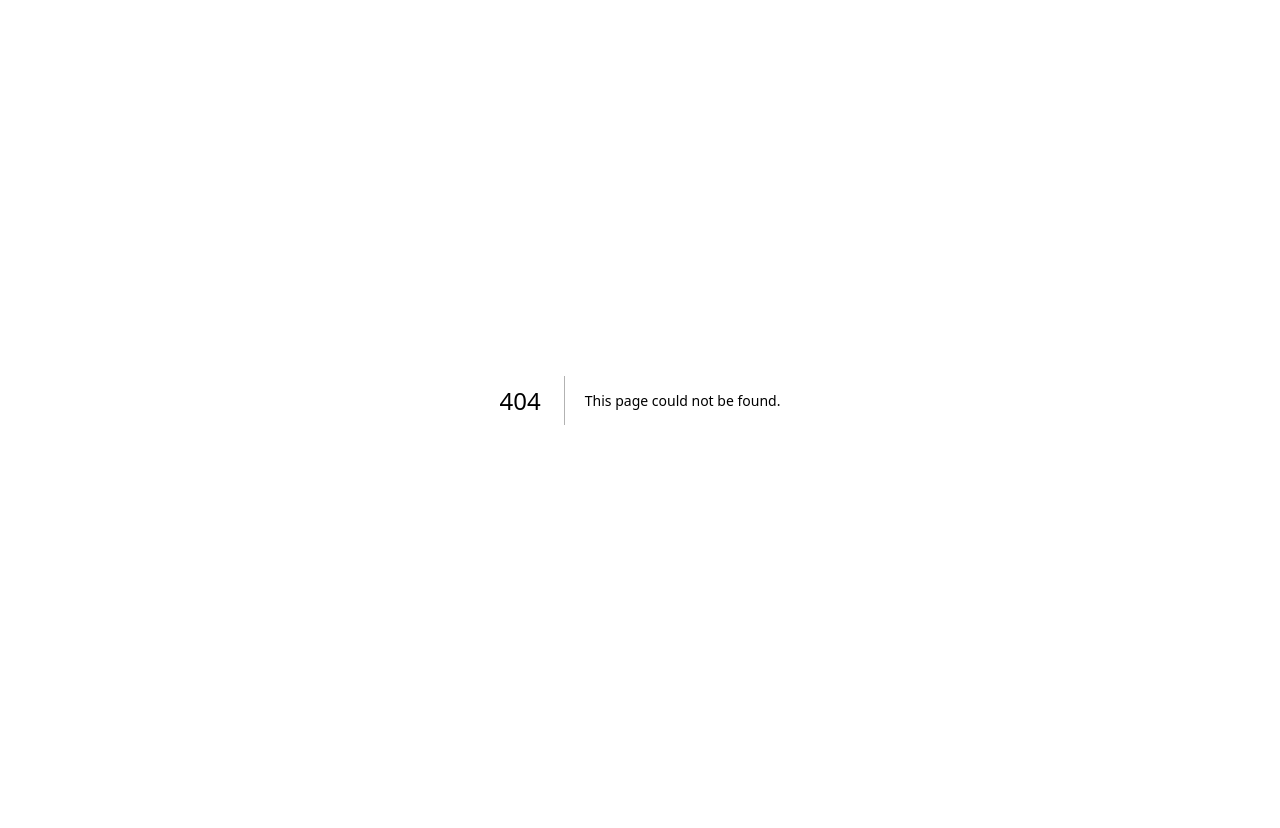
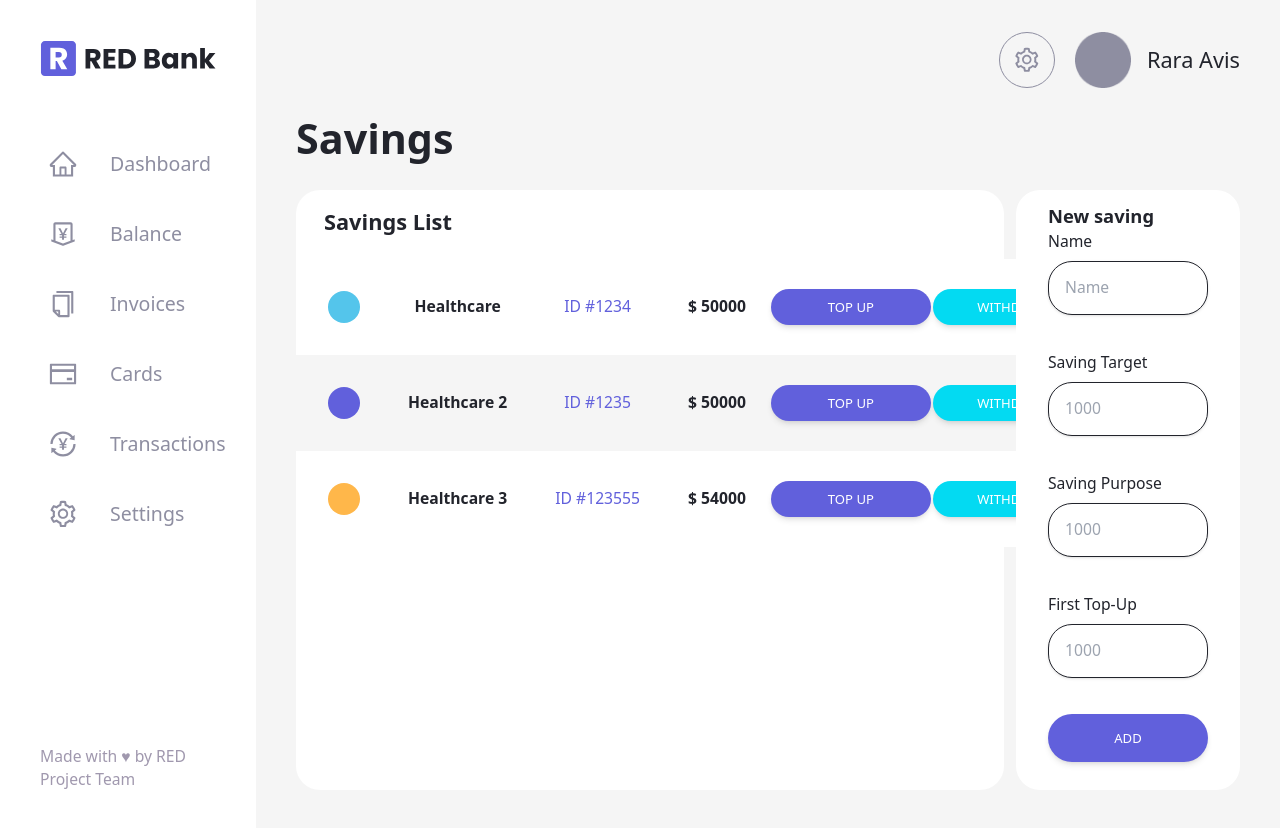
Before and after one commit to ratnov2/broker, a Next.js app: page /savings in a window 1280 px wide. Before the commit this address had no page. Shown: the top 828 px of the page. Before the commit the page ends 800 px from the top, so only its background shows below. Built offline with nearby package versions, Linux system fonts and the light colour scheme; no server answers.

Commit message:
Feat (#2): Сверстал, разбил на компоненты, сделал данные

```diff
--- /dev/null
+++ b/app/components/screens/savings/Savings.tsx
@@ -0,0 +1,22 @@
+import { FC } from 'react'
+
+import Layout from '@/layout/Layout'
+import SavingsForm from "@/screens/savings/form/SavingsForm";
+import SavingsTable from "@/screens/savings/table/SavingsTable";
+
+
+const Savings: FC = () => {
+    return (
+        <Layout title='Savings'>
+            <div className='flex justify-left items-center mt-5 mb-5'>
+                <h1 className='text-4xl font-bold'>Savings</h1>
+            </div>
+            <div className='flex justify-between h-screen' >
+                <SavingsTable ></SavingsTable>
+                <SavingsForm ></SavingsForm>
+            </div>
+        </Layout>
+    )
+}
+
+export default Savings
--- /dev/null
+++ b/app/components/screens/savings/button/SavingsButton.tsx
@@ -0,0 +1,27 @@
+import { FC } from 'react'
+
+type buttonProps = {
+    color: string,
+    text: string,
+    height: string,
+    width: string,
+}
+
+const SavingsButton: FC<buttonProps> = ({color, text, height, width}:buttonProps) => {
+
+    let className = `${width} ${height} inline-block px-6 py-2.5 bg-blue-600
+                text-white font-medium text-xs leading-tight uppercase rounded-3xl
+                shadow-md hover:bg-blue-700 hover:shadow-lg focus:bg-blue-700 focus:shadow-lg
+                focus:outline-none focus:ring-0 active:bg-blue-800 active:shadow-lg
+                transition duration-150 ease-in-out`;
+    return (
+        <button type="button"
+                className={className}
+                style={{backgroundColor: color}}
+        >
+            {text}
+        </button>
+    )
+}
+
+export default SavingsButton;
--- /dev/null
+++ b/app/components/screens/savings/data/savings.tsx
@@ -0,0 +1,43 @@
+export type SavingsData = {
+    id: number,
+    name: string,
+    amount: number,
+    topUp: number,
+    currency: string,
+    purpose: number,
+    color: string,
+    bColor: string,
+}
+
+export let savingsData: SavingsData[] = [
+    {
+        id:1234,
+        name:'Healthcare',
+        amount: 50000,
+        topUp: 1000,
+        purpose: 100000,
+        currency: '$',
+        color: '#54C5EB',
+        bColor:'#fff',
+    },
+    {
+        id:1235,
+        name:'Healthcare 2',
+        amount: 50000,
+        topUp: 1000,
+        purpose: 100000,
+        currency: '$',
+        color: '#6160DC',
+        bColor:'#fff',
+    },
+    {
+        id:123555,
+        name:'Healthcare 3',
+        amount: 54000,
+        topUp: 10040,
+        purpose: 1040000,
+        currency: '$',
+        color: '#FFB74A',
+        bColor:'#fff',
+    }
+]
--- /dev/null
+++ b/app/components/screens/savings/form/SavingsForm.module.scss
@@ -0,0 +1,10 @@
+.wrapper{
+  @apply flex justify-end w-full h-screen;
+
+
+  .form{
+    @apply  bg-white w-full  rounded-3xl px-8 pt-3 pb-2 box-border ml-3 align-middle;
+    height: 100%;
+    max-height:600px
+  }
+}
--- /dev/null
+++ b/app/components/screens/savings/form/SavingsForm.tsx
@@ -0,0 +1,46 @@
+import {FC, useState} from 'react'
+import SavingsButton from "@/screens/savings/button/SavingsButton";
+import SavingsInput from "@/screens/savings/input/SavingsInput";
+import styles from "@/screens/savings/form/SavingsForm.module.scss"
+import {SavingsData} from "@/screens/savings/data/savings";
+
+const SavingsForm: FC = () => {
+
+    const [saving, SetSaving] = useState(  {
+        id:1234,
+        name:'Healthcare',
+        amount: 50000,
+        topUp: 1000,
+        purpose: 100000,
+        currency: '$',
+        color: '#54C5EB',
+        bColor:'#fff',
+    })
+
+    return (
+        <div className='flex w-1/4 box-border'>
+            <div className={styles.wrapper}>
+                <form className={styles.form}>
+                    <div className=' w-full justify-center items-center '>
+                        <h2 className='font-bold'>New saving</h2>
+                    </div>
+                    <SavingsInput label={'Name'} placeholder={'Name'} type={'text'}></SavingsInput>
+                    <SavingsInput label={'Saving Target'} placeholder={'1000'} type={'text'}></SavingsInput>
+                    <SavingsInput label={'Saving Purpose'} placeholder={'1000'} type={'text'}></SavingsInput>
+                    <SavingsInput label={'First Top-Up'} placeholder={'1000'} type={'text'}></SavingsInput>
+
+
+                    <SavingsButton
+                        color={'#6160dc'}
+                        text={'Add'}
+                        height={'h-12'}
+                        width={'w-full'}
+                    ></SavingsButton>
+
+                </form>
+            </div>
+        </div>
+    )
+}
+
+export default SavingsForm
--- /dev/null
+++ b/app/components/screens/savings/input/SavingsInput.tsx
@@ -0,0 +1,22 @@
+import { FC } from 'react'
+
+type inputProps = {
+    label: string,
+    placeholder: string,
+    type: string,
+
+}
+const SavingsInput: FC<inputProps> = ({label, placeholder, type}:inputProps) => {
+    return (
+        <div className="mb-6">
+            <label className="block text-gray-700 text-sm mb-2" htmlFor="password">
+                {label}
+            </label>
+            <input
+                className="text-sm shadow appearance-none border border-red-500 rounded-3xl w-full py-4 px-4 text-gray-700 mb-3 leading-tight focus:outline-none focus:shadow-outline"
+                id="top-up" type={type} placeholder={placeholder}/>
+        </div>
+    )
+}
+
+export default SavingsInput;
--- /dev/null
+++ b/app/components/screens/savings/row/SavingsRow.tsx
@@ -0,0 +1,47 @@
+import {FC, useState} from 'react'
+import SavingsButton from "@/screens/savings/button/SavingsButton";
+import {SavingsData} from "@/screens/savings/data/savings";
+
+
+const SavingsRow: FC<SavingsData> = ({ id, name, amount, topUp, currency, color, bColor}: SavingsData) => {
+
+    return (
+        <tr className="h-24" style={{ backgroundColor: bColor }}>
+            <td className="px-6 py-4 whitespace-nowrap w-6 pl-8">
+                <div className='rounded-3xl w-8 h-8' style={{ backgroundColor:color }}></div>
+            </td>
+            <td className="text-sm text-center text-gray-900 font-bold px-6 py-4 whitespace-nowrap ">
+                {name}
+            </td>
+            <td className="text-sm text-center text-gray-900 px-6 py-4 whitespace-nowrap font-medium"
+                style={{color:'#6160dc'}}
+            >
+                ID #{id}
+            </td>
+            <td className="text-sm text-center text-gray-900 font-bold px-6 py-4 whitespace-nowrap">
+                {currency} {amount}
+            </td>
+            <td className='text-center'>
+                <SavingsButton
+                    color={'#6160dc'}
+                    text={'Top up'}
+                    height={'h-9'}
+                    width={'w-40'}
+                ></SavingsButton>
+            </td>
+            <td>
+                <SavingsButton
+                    color={'#03daf2'}
+                    text={'Withdraw'}
+                    height={'h-9'}
+                    width={'w-40'}
+                ></SavingsButton>
+            </td>
+            <td className='w-20 text-center font-bold'>
+                ...
+            </td>
+        </tr>
+    )
+}
+
+export default SavingsRow;
--- /dev/null
+++ b/app/components/screens/savings/table/SavingsTable.module.scss
@@ -0,0 +1,4 @@
+.wrapper{
+  @apply flex rounded-3xl bg-white flex-col w-3/4 h-screen box-border;
+  max-height: 600px;
+}
--- /dev/null
+++ b/app/components/screens/savings/table/SavingsTable.tsx
@@ -0,0 +1,49 @@
+import {FC} from 'react'
+import SavingsRow from "@/screens/savings/row/SavingsRow";
+import {savingsData} from '@/screens/savings/data/savings';
+import styles from './SavingsTable.module.scss'
+
+const SavingsTable: FC = () => {
+    const backgrounds = [
+        '#fff',
+        '#F5F5F5'
+    ];
+    let backGroundFlag = true;
+
+    return (
+        <div className={styles.wrapper}>
+            <div className="overflow-x-auto sm:-mx-6 lg:-mx-8">
+                <div className="py-2 inline-block min-w-full sm:px-6 lg:px-8">
+                    <div className='flex justify-left items-center'>
+                        <h3 className='text-xl font-bold pl-7 pt-2 pb-5'>Savings List</h3>
+                    </div>
+                    <div className="overflow-hidden">
+                        <table className="min-w-full">
+                            <tbody>
+                            {
+                                savingsData.map(saving => {
+                                    backGroundFlag = !backGroundFlag;
+                                    const bColor = backgrounds[+ backGroundFlag];
+
+                                    return <SavingsRow
+                                        id={saving.id}
+                                        name={saving.name}
+                                        amount={saving.amount}
+                                        topUp={saving.topUp}
+                                        currency={saving.currency}
+                                        purpose={saving.purpose}
+                                        color={saving.color}
+                                        bColor={bColor}
+                                    ></SavingsRow>
+                                })
+                            }
+                            </tbody>
+                        </table>
+                    </div>
+                </div>
+            </div>
+        </div>
+    )
+}
+
+export default SavingsTable
--- /dev/null
+++ b/pages/savings/index.tsx
@@ -0,0 +1,7 @@
+import Savings from '@/screens/savings/Savings'
+
+
+
+export default function Home() {
+    return <Savings/>
+}
```
Also changed, not shown: app/components/screens/savings/savings-menu/SavingMenu.tsx (added).
